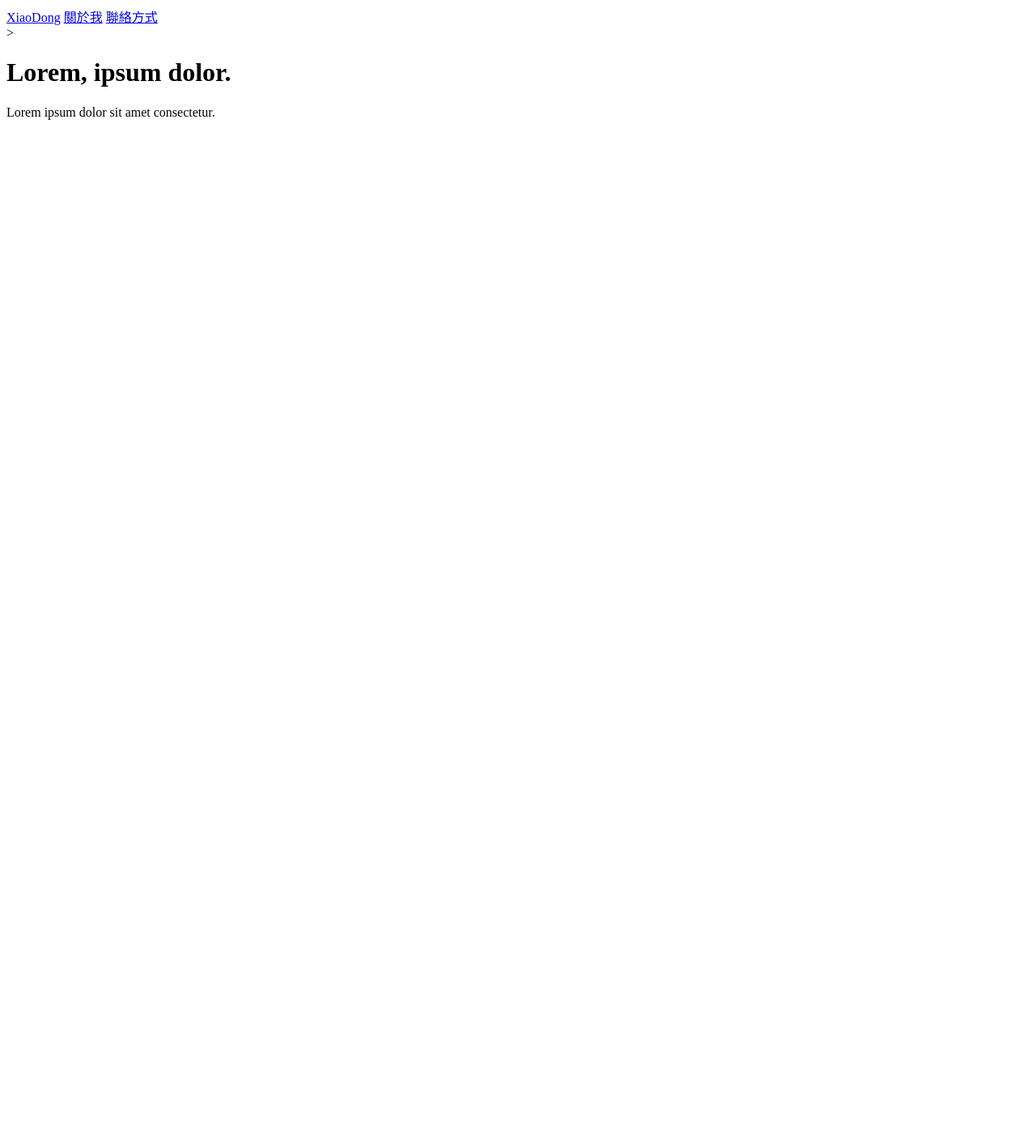
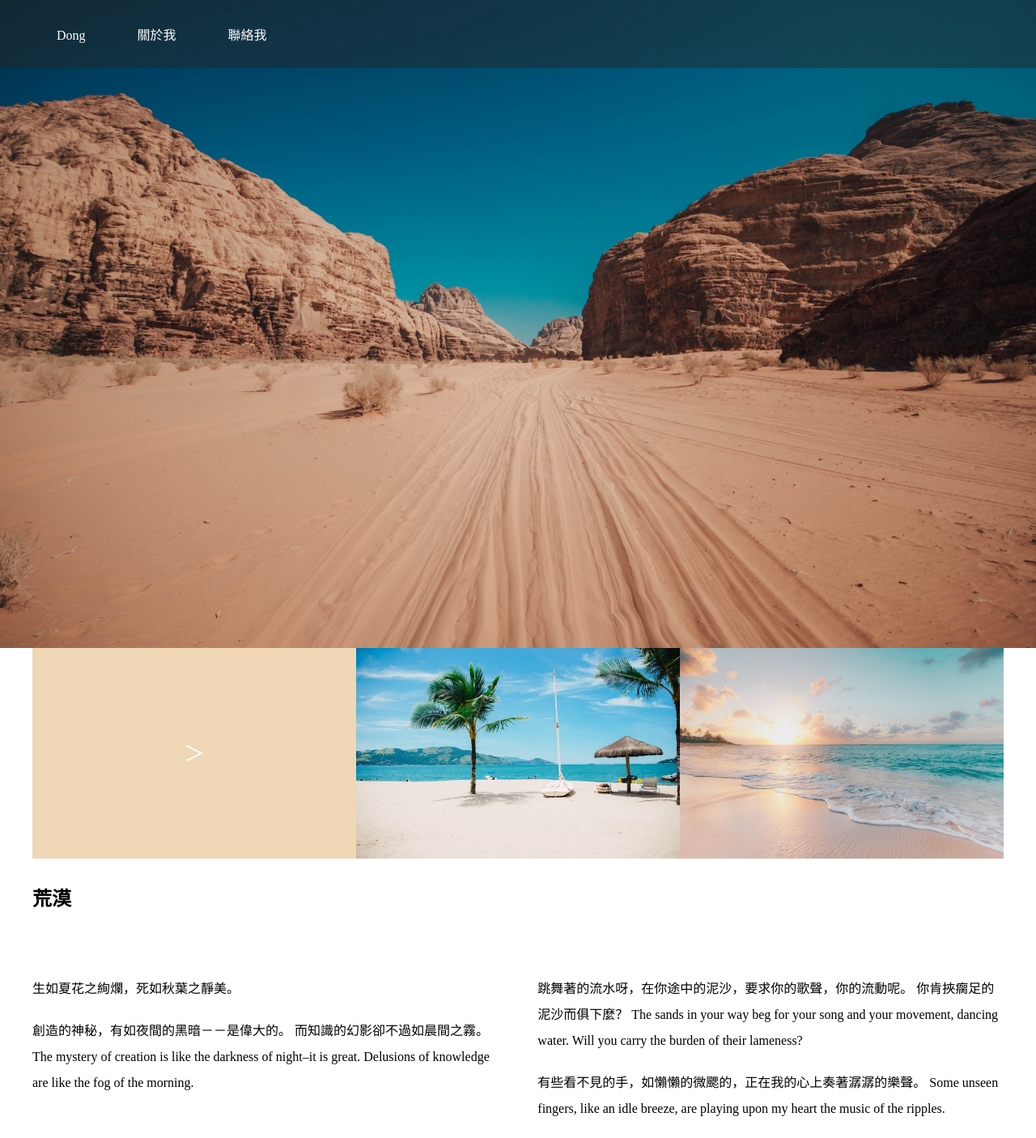
Before and after one commit to don121316516/-_-, a plain HTML site: page index.html in a window 1280 px wide. Shown: the whole page at 81% size. Before the commit the page ends 800 px from the top, so only its background shows below. Drawn offline with Linux system fonts and the light colour scheme.

Commit message:
內容調整

```diff
--- a/index.html
+++ b/index.html
@@ -1,22 +1,52 @@
 <!DOCTYPE html>
 <html lang="zh">
+
 <head>
     <meta charset="UTF-8">
-    <meta name="viewport" content="width=device-width, initial-scale=1.0,user-scalable=no">
-    <title>RWD響應式網站</title>
+    <meta name="viewport" content="width=device-width, initial-scale=1.0, user-scalable=no">
+    <title>響應式網站</title>
+    <link rel="stylesheet" href="./style.css">
 </head>
+
 <body>
+    <!-- 導覽列 -->
     <nav>
-        <a href="#">XiaoDong</a>
-        <a href="#">關於我</a>
-        <a href="#">聯絡方式</a>
+        <div>
+            <a href="#">Dong</a>
+            <a href="#">關於我</a>
+            <a href="#">聯絡我</a>
+        </div>
     </nav>
-    <div>></div>
-    <div></div>
+    <!-- 橫幅 -->
+    <div id="banner"></div>
+    <!-- 圖片區域 -->
+    <section id="picture">
+        <div>></div>
+        <div></div>
+        <div></div>
+    </section>
+    <!-- 內容區域 -->
+    <section id="content">
+        <h1>荒漠</h1>
+        <div>
+            <p>生如夏花之絢爛，死如秋葉之靜美。</p>
+            <p>創造的神秘，有如夜間的黑暗－－是偉大的。
+                而知識的幻影卻不過如晨間之霧。
+                The mystery of creation is like the darkness of night–it is great.
+                Delusions of knowledge are like the fog of the morning.</p>
+        </div>
 
-    <div>
-        <h1>Lorem, ipsum dolor.</h1>
-        <p>Lorem ipsum dolor sit amet consectetur.</p>
-    </div>
+        <div>
+            <p>跳舞著的流水呀，在你途中的泥沙，要求你的歌聲，你的流動呢。
+                你肯挾瘸足的泥沙而俱下麼？
+                The sands in your way beg for your song and your movement, dancing
+                water. Will you carry the burden of their lameness?</p>
+
+            <p>有些看不見的手，如懶懶的微颸的，正在我的心上奏著潺潺的樂聲。
+                Some unseen fingers, like an idle breeze, are playing upon my heart
+                the music of the ripples.</p>
+        </div>
+    </section>
 </body>
+
 </html>
--- /dev/null
+++ b/style.scss
@@ -0,0 +1,96 @@
+@mixin desktop-box{
+    margin: 0 auto;
+    width: 1200px;
+}
+
+* {
+    margin: 0;
+    padding: 0;
+    font-family: 微軟正黑體;
+    box-sizing: border-box;
+}
+
+// 導覽列
+nav {
+    background: #25252577;
+    padding: 30px 0;
+    position: fixed;
+    width: 100%;
+    div {
+        @include desktop-box();
+
+        a {
+            color: white;
+            text-decoration: none;
+            padding: 0 30px;
+            transition: 1s;
+        }
+
+        &:hover {
+            color: darkslategray;
+        }
+    }
+}
+
+// 橫幅
+#banner {
+    width: 100%;
+    height: 100vh;
+    background-image: url(./img/banner.jpg);
+    background-position: center;
+    background-size: cover;
+}
+
+#picture{
+    @include desktop-box();
+
+    display: grid;
+    grid-template-columns: repeat(3, 1fr);
+    color: white;
+
+    div {
+        height: 260px;
+
+        &:nth-child(1) {
+            background: rgba(204, 122, 15, 0.3);
+            font-size: 42px;
+            display: grid;
+            align-items: center;
+            text-align: center;
+        }
+
+        &:nth-child(2) {
+            background-image: url(./img/d-beach-1.jpg);
+            background-size: 100%;
+        }
+
+        &:nth-child(3) {
+            background-image: url(./img/d-beach-2.jpg);
+            background-size: 100%;
+        }
+
+
+    }
+
+
+}
+
+#content{
+    @include desktop-box();
+
+    display: grid;
+    grid-template-columns: repeat(2 1fr);
+    grid-gap: 50px;
+
+
+    h1 {
+        grid-column: 1 / 3;
+        padding: 30px 0;
+    }
+
+    p{
+        line-height: 2;
+        margin-bottom: 20px;
+
+    }
+}
```
Also changed, not shown: img/banner.jpg (added), style.css (added), 1 other file.
